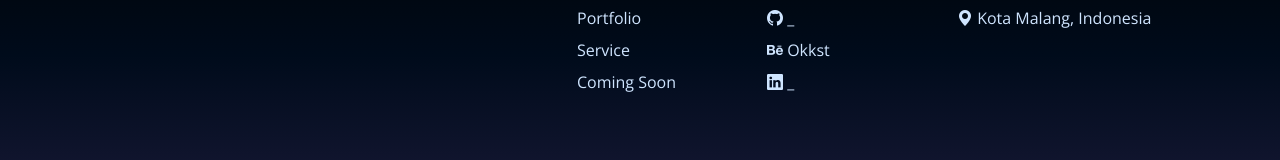
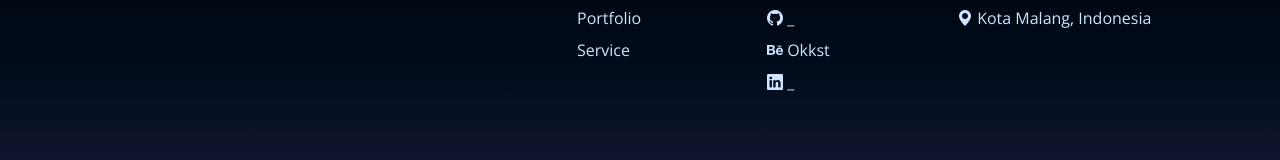
Before and after one commit to Okkst00/okkyst, a Next.js app: page /services in a window 1280 px wide. Shown: the part 855-1015 px from the top of the page. Built offline with nearby package versions, Linux system fonts and the light colour scheme.

Commit message:
footer update

```diff
--- a/app/component/footer/index.jsx
+++ b/app/component/footer/index.jsx
@@ -31,9 +31,6 @@ function Footer() {
               </li>
               <li className="pb-2 list-unstyled">
                 <Link href={"/services"}>Service</Link>
-              </li>
-              <li className="pb-2 list-unstyled">
-                <Link href={"/coming-soon"}>Coming Soon</Link>
               </li>
             </ul>
           </div>
```
